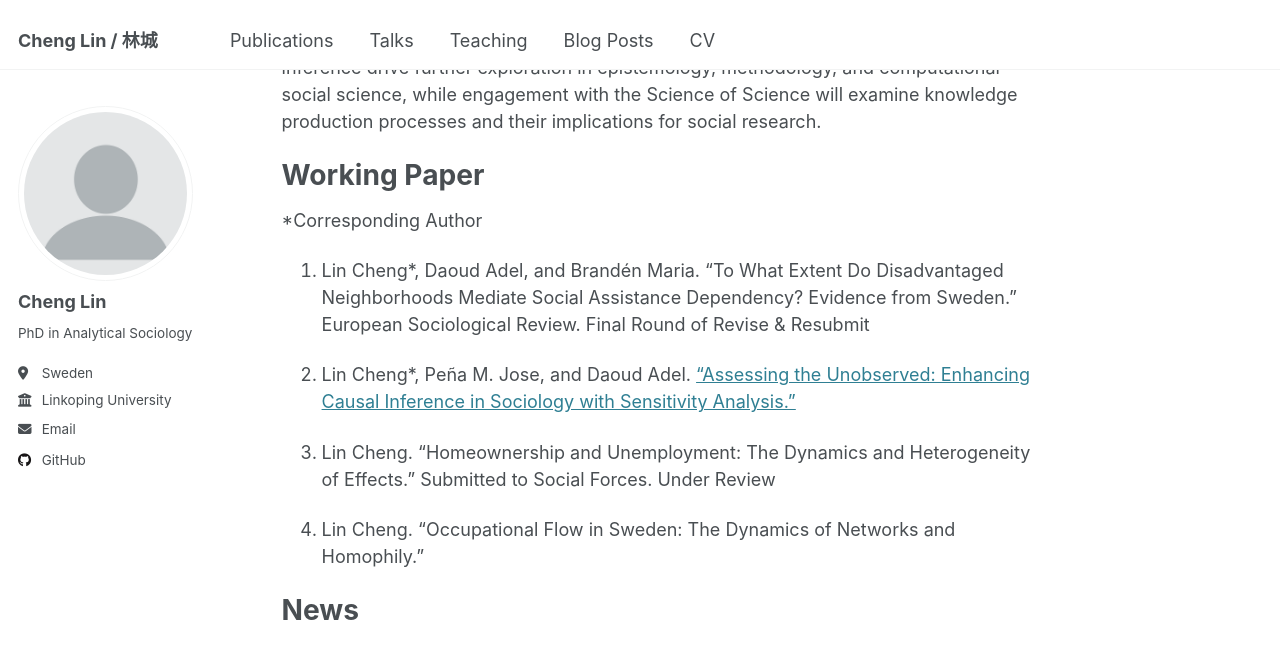
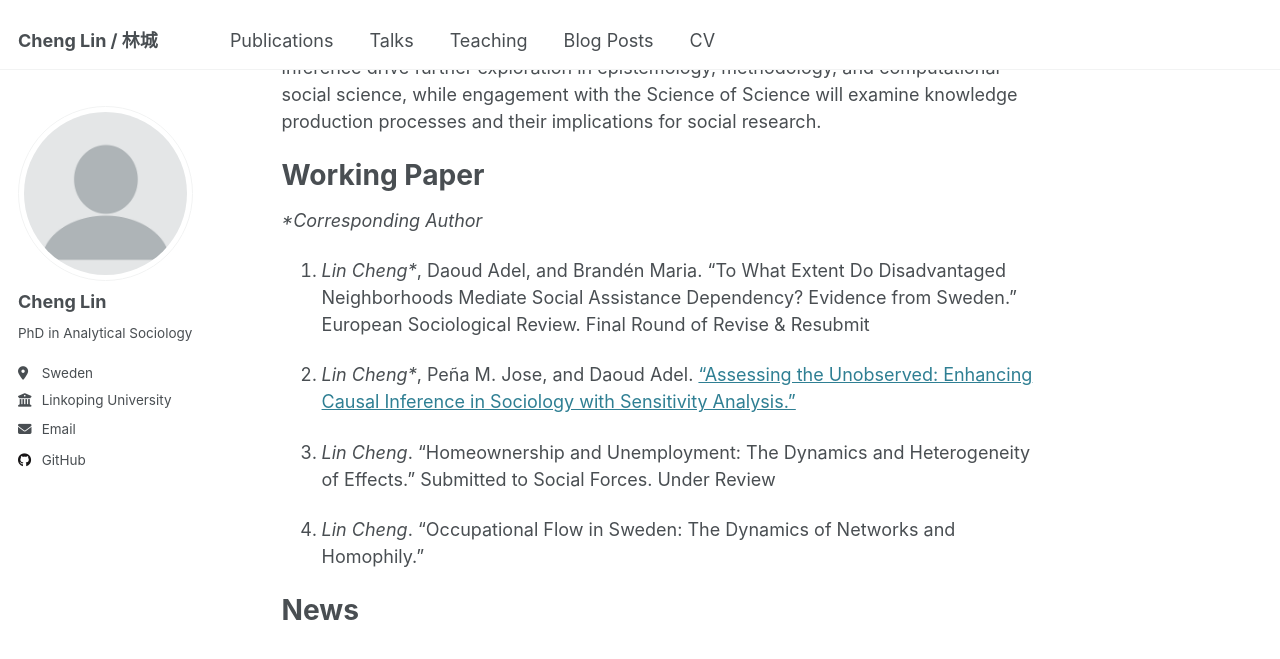
Before and after one commit to cheli79/cheli79.github.io, a Jekyll site: the page built from _pages/about.md, in a window 1280 px wide and 900 px high, scrolled down 830 px. Shown: the top 659 px of the window. Built offline with Jekyll 4.4.1, drawn with Linux system fonts in a browser that asks for light colours.

```diff
--- a/_pages/about.md
+++ b/_pages/about.md
@@ -19,15 +19,15 @@ Building on these findings, future research will focus on multidimensional pover
 
 Working Paper
 ======
-*Corresponding Author
+_*Corresponding Author_
 
-1. Lin Cheng*, Daoud Adel, and Brandén Maria. “To What Extent Do Disadvantaged Neighborhoods Mediate Social Assistance Dependency? Evidence from Sweden.” European Sociological Review. Final Round of Revise & Resubmit
+1. _Lin Cheng*_, Daoud Adel, and Brandén Maria. “To What Extent Do Disadvantaged Neighborhoods Mediate Social Assistance Dependency? Evidence from Sweden.” European Sociological Review. Final Round of Revise & Resubmit
 
-2. Lin Cheng*, Peña M. Jose, and Daoud Adel. [“Assessing the Unobserved: Enhancing Causal Inference in Sociology with Sensitivity Analysis.”](https://arxiv.org/abs/2311.13410)
+2. _Lin Cheng*_, Peña M. Jose, and Daoud Adel. [“Assessing the Unobserved: Enhancing Causal Inference in Sociology with Sensitivity Analysis.”](https://arxiv.org/abs/2311.13410)
 
-3. Lin Cheng. “Homeownership and Unemployment: The Dynamics and Heterogeneity of Effects.” Submitted to Social Forces. Under Review
+3. _Lin Cheng_. “Homeownership and Unemployment: The Dynamics and Heterogeneity of Effects.” Submitted to Social Forces. Under Review
 
-4. Lin Cheng. “Occupational Flow in Sweden: The Dynamics of Networks and Homophily.”
+4. _Lin Cheng_. “Occupational Flow in Sweden: The Dynamics of Networks and Homophily.”
 
 
 News
```
